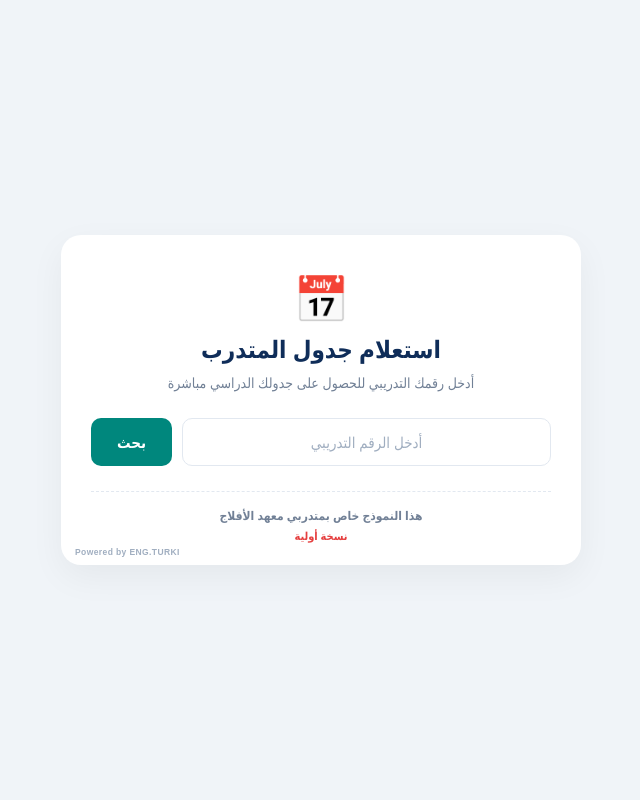
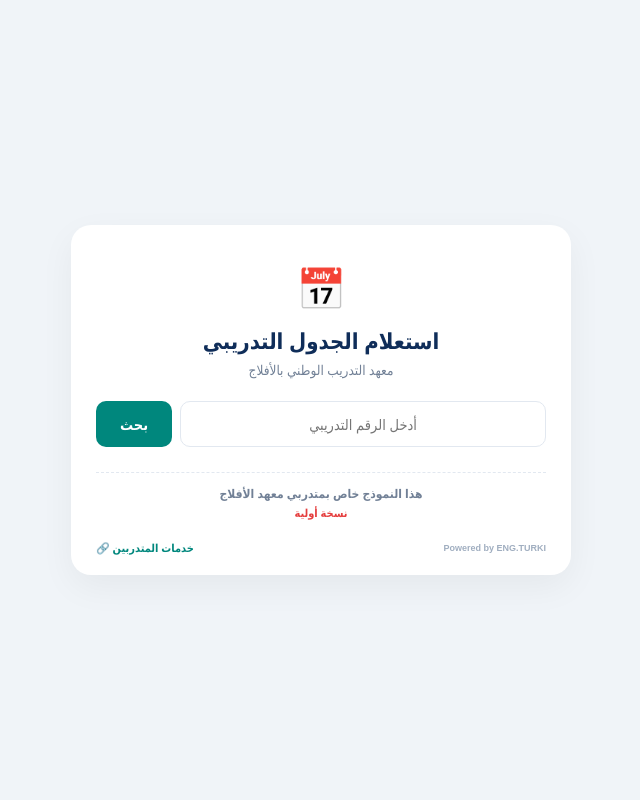
Before and after one commit to tvtcaflaj2030/schedule, a Python web app: template templates/index.html in a window 1280 px wide. Shown: the whole page, without its empty margins (319-959 px from the left). Run offline with Jinja, Linux system fonts and the light colour scheme; the template is opened without the code that fills it, so the values that code supplies are empty.

Commit message:
Update index.html

```diff
--- a/templates/index.html
+++ b/templates/index.html
@@ -3,219 +3,57 @@
 <head>
     <meta charset="UTF-8">
     <meta name="viewport" content="width=device-width, initial-scale=1.0">
-    <title>استعلام جدول المتدرب</title>
+    <title>استعلام جدول المتدرب - معهد الأفلاج</title>
     <style>
-        * {
-            box-sizing: border-box;
-            font-family: 'Segoe UI', Tahoma, Geneva, Verdana, sans-serif;
-            margin: 0;
-            padding: 0;
-        }
-        body {
-            background-color: #f0f4f8;
-            color: #2d3748;
-            display: flex;
-            justify-content: center;
-            align-items: center;
-            min-height: 100vh;
-            padding: 20px;
-        }
-        .container {
-            background: #ffffff;
-            border-radius: 20px;
-            box-shadow: 0 12px 35px rgba(0, 0, 0, 0.05);
-            width: 100%;
-            max-width: 520px;
-            padding: 40px 30px 22px;
-            position: relative;
-            text-align: center;
-        }
-
-        /* أيقونة التقويم والعناوين */
-        .calendar-icon {
-            font-size: 45px;
-            margin-bottom: 12px;
-            line-height: 1;
-        }
-        h1 {
-            font-size: 24px;
-            color: #0f2d59;
-            font-weight: 800;
-            margin-bottom: 8px;
-        }
-        p.subtitle {
-            color: #718096;
-            font-size: 14px;
-            margin-bottom: 26px;
-        }
-
-        /* حقل الإدخال وزر البحث */
-        .form-group {
-            display: flex;
-            flex-direction: row-reverse;
-            gap: 10px;
-            margin-bottom: 15px;
-        }
-        input[type="text"] {
-            flex: 1;
-            padding: 13px 18px;
-            border: 1.5px solid #e2e8f0;
-            border-radius: 10px;
-            font-size: 15px;
-            text-align: center;
-            outline: none;
-            transition: all 0.2s ease;
-            color: #2d3748;
-        }
-        input[type="text"]::placeholder {
-            color: #a0aec0;
-        }
-        input[type="text"]:focus {
-            border-color: #00877d;
-            box-shadow: 0 0 0 3px rgba(0, 135, 125, 0.12);
-        }
-        button {
-            padding: 13px 26px;
-            background-color: #00877d;
-            color: white;
-            border: none;
-            border-radius: 10px;
-            font-size: 15px;
-            font-weight: bold;
-            cursor: pointer;
-            transition: background-color 0.2s ease;
-            white-space: nowrap;
-        }
-        button:hover {
-            background-color: #006e66;
-        }
-        button:disabled {
-            background-color: #cbd5e0;
-            cursor: not-allowed;
-        }
-
-        /* التنبيهات */
-        .alert {
-            display: none;
-            padding: 12px 16px;
-            border-radius: 8px;
-            font-size: 13.5px;
-            margin-bottom: 15px;
-        }
-        .alert-error {
-            background-color: #fed7d7;
-            color: #9b2c2c;
-            border: 1px solid #feb2b2;
-        }
-
-        /* عرض النتيجة والتحميل */
-        #result-container {
-            display: none;
-            margin-top: 20px;
-            text-align: center;
-        }
-        .image-wrapper {
-            border: 1.5px solid #e2e8f0;
-            border-radius: 12px;
-            overflow: hidden;
-            background: #fafafa;
-            margin-bottom: 15px;
-            box-shadow: 0 4px 12px rgba(0, 0, 0, 0.04);
-            max-height: 550px;
-            overflow-y: auto;
-        }
-        .image-wrapper img {
-            width: 100%;
-            height: auto;
-            display: block;
-        }
-        .btn-download {
-            display: inline-block;
-            padding: 11px 24px;
-            background-color: #00877d;
-            color: white;
-            text-decoration: none;
-            border-radius: 8px;
-            font-weight: bold;
-            font-size: 14px;
-            transition: background-color 0.2s ease;
-        }
-        .btn-download:hover {
-            background-color: #006e66;
-        }
-
-        /* مؤشر التحميل */
-        .loader {
-            display: none;
-            margin: 15px auto;
-            border: 3.5px solid #f3f3f3;
-            border-top: 3.5px solid #00877d;
-            border-radius: 50%;
-            width: 30px;
-            height: 30px;
-            animation: spin 1s linear infinite;
-        }
-        @keyframes spin {
-            0% { transform: rotate(0deg); }
-            100% { transform: rotate(360deg); }
-        }
-
-        /* تذييل البطاقة */
-        .card-footer-notes {
-            margin-top: 25px;
-            padding-top: 15px;
-            border-top: 1px dashed #e2e8f0;
-            display: flex;
-            flex-direction: column;
-            gap: 4px;
-        }
-        .footer-note-main {
-            font-size: 12px;
-            color: #718096;
-            font-weight: 600;
-        }
-        .footer-note-sub {
-            font-size: 11px;
-            color: #e53e3e; /* لون أحمر مميز */
-            font-weight: 700;
-        }
-
-        /* حقوق المطور أسفل اليسار بحجم مصغر وناعم */
-        .dev-credits {
-            position: absolute;
-            bottom: 8px;
-            left: 14px;
-            font-size: 8.5px;
-            color: #a0aec0;
-            font-family: Arial, sans-serif;
-            letter-spacing: 0.4px;
-            font-weight: 600;
-            direction: ltr;
-        }
+        * { box-sizing: border-box; font-family: 'Segoe UI', Tahoma, Geneva, Verdana, sans-serif; margin: 0; padding: 0; }
+        body { background-color: #f0f4f8; color: #2d3748; display: flex; justify-content: center; align-items: center; min-height: 100vh; padding: 20px; }
+        .container { background: #ffffff; border-radius: 20px; box-shadow: 0 12px 35px rgba(0, 0, 0, 0.05); width: 100%; max-width: 500px; padding: 35px 25px 20px; position: relative; text-align: center; }
+        .calendar-icon { font-size: 40px; margin-bottom: 10px; }
+        h1 { font-size: 22px; color: #0f2d59; font-weight: 800; margin-bottom: 6px; }
+        p.subtitle { color: #718096; font-size: 13.5px; margin-bottom: 22px; }
+        .form-group { display: flex; flex-direction: row-reverse; gap: 8px; margin-bottom: 15px; }
+        input[type="text"] { flex: 1; padding: 12px 16px; border: 1.5px solid #e2e8f0; border-radius: 10px; font-size: 14.5px; text-align: center; outline: none; }
+        input[type="text"]:focus { border-color: #00877d; box-shadow: 0 0 0 3px rgba(0, 135, 125, 0.12); }
+        button { padding: 12px 24px; background-color: #00877d; color: white; border: none; border-radius: 10px; font-size: 14.5px; font-weight: bold; cursor: pointer; }
+        button:hover { background-color: #006e66; }
+        .loader { display: none; margin: 15px auto; border: 3px solid #f3f3f3; border-top: 3px solid #00877d; border-radius: 50%; width: 28px; height: 28px; animation: spin 1s linear infinite; }
+        @keyframes spin { 0% { transform: rotate(0deg); } 100% { transform: rotate(360deg); } }
+        .alert { display: none; padding: 12px; border-radius: 8px; font-size: 13px; margin-bottom: 15px; }
+        .alert-error { background-color: #fed7d7; color: #9b2c2c; }
+        .image-wrapper { border: 1.5px solid #e2e8f0; border-radius: 12px; overflow: hidden; background: #fafafa; margin-top: 15px; margin-bottom: 15px; max-height: 480px; overflow-y: auto; }
+        .image-wrapper img { width: 100%; height: auto; display: block; }
+        .btn-download { display: inline-block; padding: 10px 20px; background-color: #00877d; color: white; text-decoration: none; border-radius: 8px; font-weight: bold; font-size: 13.5px; margin-bottom: 10px; }
+        .card-footer-notes { margin-top: 25px; padding-top: 12px; border-top: 1px dashed #e2e8f0; display: flex; flex-direction: column; gap: 3px; }
+        .footer-note-main { font-size: 12px; color: #718096; font-weight: 600; }
+        .footer-note-sub { font-size: 11px; color: #e53e3e; font-weight: 700; }
+        .footer-bottom-bar { display: flex; justify-content: space-between; align-items: center; margin-top: 12px; padding-top: 8px; font-size: 11px; }
+        .dev-credits { color: #a0aec0; font-family: Arial, sans-serif; font-weight: 600; direction: ltr; font-size: 9px; }
+        .services-link { color: #00877d; text-decoration: none; font-weight: bold; font-size: 11px; }
+        .services-link:hover { color: #0f2d59; text-decoration: underline; }
     </style>
 </head>
 <body>
 
 <div class="container">
     <div class="calendar-icon">📅</div>
-    <h1>استعلام جدول المتدرب</h1>
-    <p class="subtitle">أدخل رقمك التدريبي للحصول على جدولك الدراسي مباشرة</p>
+    <h1>استعلام الجدول التدريبي</h1>
+    <p class="subtitle">معهد التدريب الوطني بالأفلاج</p>
 
     <form id="search-form">
         <div class="form-group">
             <button type="submit" id="submit-btn">بحث</button>
-            <input type="text" id="trainee_id" name="trainee_id" placeholder="أدخل الرقم التدريبي" required autocomplete="off">
+            <input type="text" id="trainee_id" placeholder="أدخل الرقم التدريبي" required autocomplete="off">
         </div>
     </form>
 
     <div class="loader" id="loader"></div>
     <div class="alert alert-error" id="error-box"></div>
 
-    <div id="result-container">
+    <div id="result-box" style="display:none;">
         <div class="image-wrapper">
             <img id="schedule-img" src="" alt="جدول المتدرب">
         </div>
-        <a href="" id="download-link" download="جدول_المتدرب.png" class="btn-download">📥 تحميل صورة الجدول</a>
+        <a href="" id="download-link" download="جدول_المتدرب.png" class="btn-download">📥 حفظ الجدول كصورة</a>
     </div>
 
     <div class="card-footer-notes">
@@ -223,8 +61,10 @@
         <span class="footer-note-sub">نسخة أولية</span>
     </div>
 
-    <!-- حقوق المطور -->
-    <div class="dev-credits">Powered by ENG.TURKI</div>
+    <div class="footer-bottom-bar">
+        <span class="dev-credits">Powered by ENG.TURKI</span>
+        <a href="/services" class="services-link">خدمات المتدربين 🔗</a>
+    </div>
 </div>
 
 <script>
@@ -233,62 +73,45 @@
     const submitBtn = document.getElementById('submit-btn');
     const loader = document.getElementById('loader');
     const errorBox = document.getElementById('error-box');
-    const resultContainer = document.getElementById('result-container');
+    const resultBox = document.getElementById('result-box');
     const scheduleImg = document.getElementById('schedule-img');
     const downloadLink = document.getElementById('download-link');
 
     form.addEventListener('submit', async function(e) {
         e.preventDefault();
-
         const traineeId = input.value.trim();
         if (!traineeId) return;
 
         errorBox.style.display = 'none';
-        resultContainer.style.display = 'none';
+        resultBox.style.display = 'none';
         loader.style.display = 'block';
         submitBtn.disabled = true;
 
         try {
             const formData = new FormData();
             formData.append('trainee_id', traineeId);
+            const response = await fetch('/search', { method: 'POST', body: formData });
+            const data = await response.json();
 
-            const response = await fetch('/search', {
-                method: 'POST',
-                body: formData
-            });
-
-            const data = await response.json();
+            loader.style.display = 'none';
+            submitBtn.disabled = false;
 
             if (data.success) {
                 const imgUrl = `/get_schedule_image?pages=${data.pages}&t=${new Date().getTime()}`;
                 scheduleImg.src = imgUrl;
                 downloadLink.href = imgUrl;
-
-                scheduleImg.onload = () => {
-                    loader.style.display = 'none';
-                    resultContainer.style.display = 'block';
-                    submitBtn.disabled = false;
-                };
-                scheduleImg.onerror = () => {
-                    loader.style.display = 'none';
-                    errorBox.innerText = 'تعذر تحميل صورة الجدول.';
-                    errorBox.style.display = 'block';
-                    submitBtn.disabled = false;
-                };
+                resultBox.style.display = 'block';
             } else {
-                loader.style.display = 'none';
                 errorBox.innerText = data.message;
                 errorBox.style.display = 'block';
-                submitBtn.disabled = false;
             }
         } catch (err) {
             loader.style.display = 'none';
-            errorBox.innerText = 'حدث خطأ في الاتصال بالخادم، يرجى المحاولة لاحقاً.';
+            submitBtn.disabled = false;
+            errorBox.innerText = 'حدث خطأ في الاتصال بالخادم.';
             errorBox.style.display = 'block';
-            submitBtn.disabled = false;
         }
     });
 </script>
-
 </body>
 </html>
```
